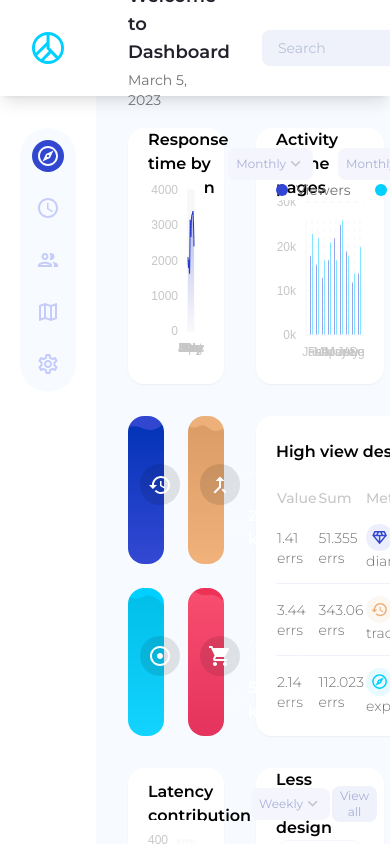
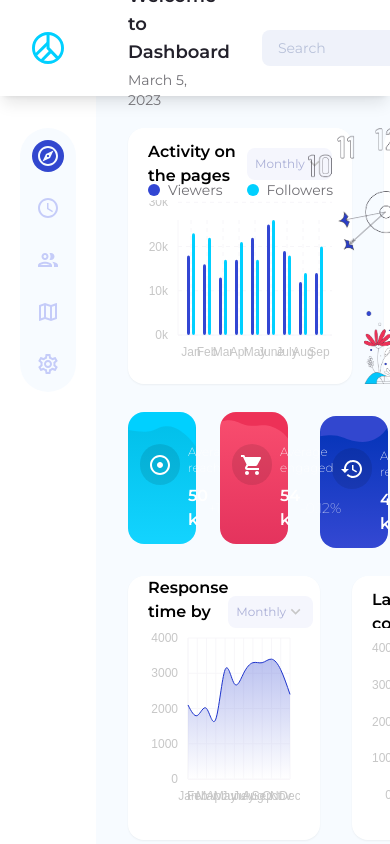
Before and after one commit to tsvetkovsergey/ofspace-social-dashboard, a React (Vite) app: page / in a window 390 px wide. Shown: the top 844 px of the page. Built offline with nearby package versions, Linux system fonts and the light colour scheme.

Commit message:
dashboard grid layout for medium size screens

```diff
--- a/src/components/DashboardCards/Charts/LocationResponseChart.tsx
+++ b/src/components/DashboardCards/Charts/LocationResponseChart.tsx
@@ -27,7 +27,12 @@ const formatMonthNames = (month: string) => {
 
 const LocationResponseChart = ({ data, type }: Props) => {
   const isDarkMode = useAppSelector(selectMode) === ThemeMode.Dark;
-  const isLargeDisplay = useMediaQuery('(min-width:1600px)');
+  // const isLargeDisplay = useMediaQuery(
+  //   '(min-width:1600px) and (max-width:1279px)'
+  // );
+  const isMediumDisplay = useMediaQuery(
+    '(min-width:1280px) and (max-width:1600px)'
+  );
 
   return (
     <ResponsiveLine
@@ -79,7 +84,7 @@ const LocationResponseChart = ({ data, type }: Props) => {
         tickRotation: 0,
         format: (v) =>
           // Format month names for small desktop displays
-          type === ResponseTime.Monthly && !isLargeDisplay
+          type === ResponseTime.Monthly && isMediumDisplay
             ? formatMonthNames(v)
             : v,
       }}
--- a/src/pages/Dashboard.tsx
+++ b/src/pages/Dashboard.tsx
@@ -16,30 +16,42 @@ const Dashboard = (props: Props) => {
     // Grid 4cols 5cols 3cols
     // <div className="grid grid-cols-12 grid-rows-6 gap-8">
     // <div className="grid-cols-[repeat(10,minmax(0,1fr))_fit-content_fit-content]] grid gap-8">
-    <div className="grid grid-cols-[repeat(9,minmax(0,1fr))_repeat(3,73px)] grid-rows-[auto_1fr_1fr_auto] gap-8">
-      <Card className="col-span-4">
+    <div className="grid grid-cols-12 grid-rows-[auto_8rem] gap-8 xl:grid-cols-[repeat(9,minmax(0,1fr))_repeat(3,73px)] xl:grid-rows-[auto_1fr_1fr_auto]">
+      <Card className="col-span-7 row-start-3 xl:col-span-4 xl:row-start-1">
         <LocationResponse />
       </Card>
-      <Card className="col-span-5">
+      <Card className="col-span-8 xl:col-span-5">
         <PagesActivity />
       </Card>
-      <Card className="col-span-3 h-64">
+      <Card className="col-span-4 h-64 xl:col-span-3">
         <Clock />
       </Card>
-      <SmallCard className="col-span-2 -mb-1 -mr-1" cardType={0} />
-      <SmallCard className="col-span-2 -mb-1 -ml-1" cardType={1} />
-      <Card className="col-span-8 row-span-2">
+      <SmallCard
+        className="col-span-3 -mb-1 -mr-1 xl:col-span-2"
+        cardType={0}
+      />
+      <SmallCard
+        className="col-span-3 -mb-1 -ml-1 xl:col-span-2"
+        cardType={1}
+      />
+      <Card className="col-span-12 row-span-2 xl:col-span-8">
         <HighView />
       </Card>
-      <SmallCard className="col-span-2 -mt-1 -mr-1" cardType={2} />
-      <SmallCard className="col-span-2 -mt-1 -ml-1" cardType={3} />
-      <Card className="col-span-4">
+      <SmallCard
+        className="col-span-3 row-start-2 -mt-1 -mr-1 xl:col-span-2 xl:row-start-3"
+        cardType={2}
+      />
+      <SmallCard
+        className="col-span-3 row-start-2 -mt-1 -ml-1 xl:col-span-2 xl:row-start-3"
+        cardType={3}
+      />
+      <Card className="col-span-5 row-start-3 xl:col-span-4 xl:row-start-4">
         <Latency />
       </Card>
-      <Card className="col-span-5">
+      <Card className="col-span-8 xl:col-span-5">
         <LessView />
       </Card>
-      <Card className="col-span-3">
+      <Card className="col-span-4 xl:col-span-3">
         <MostActive />
       </Card>
     </div>
```
